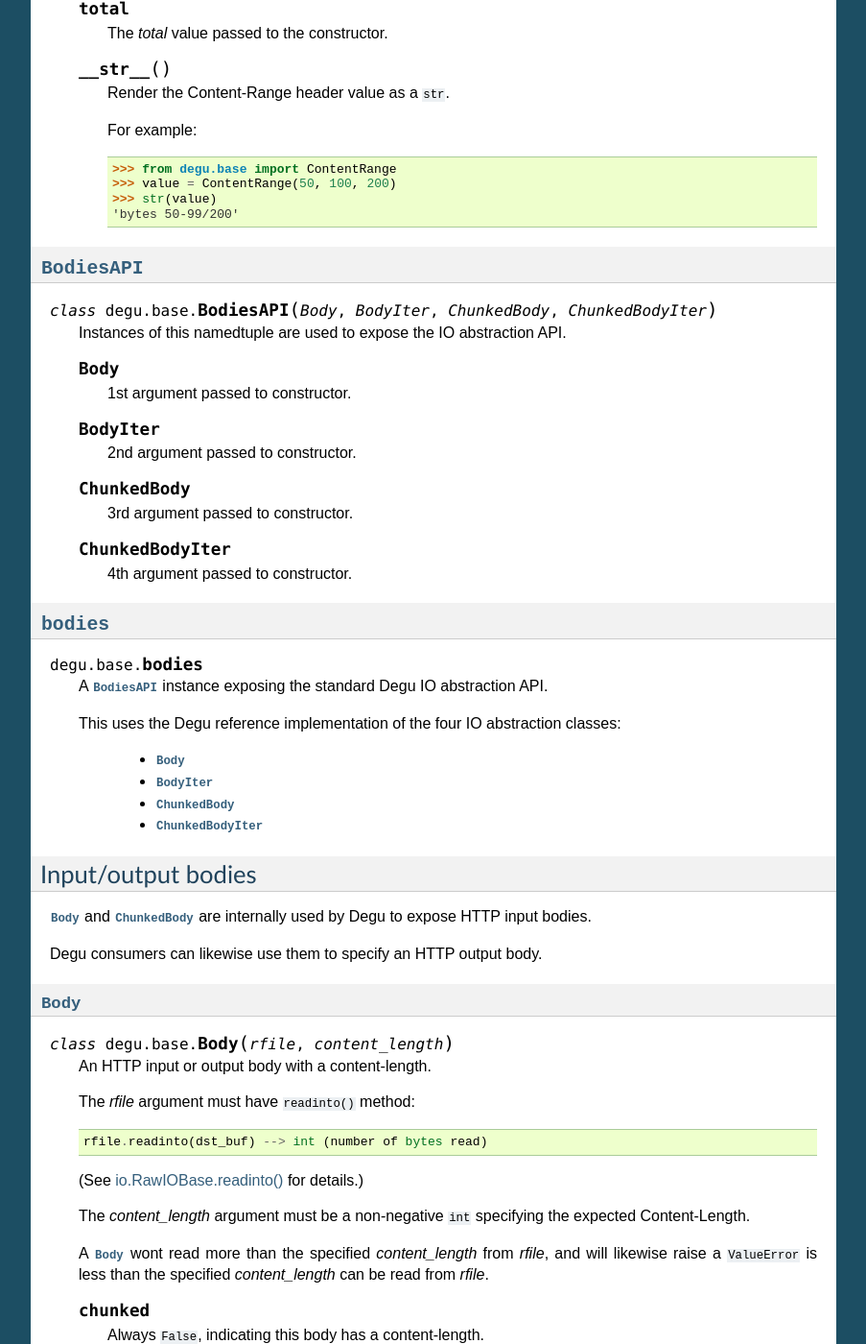
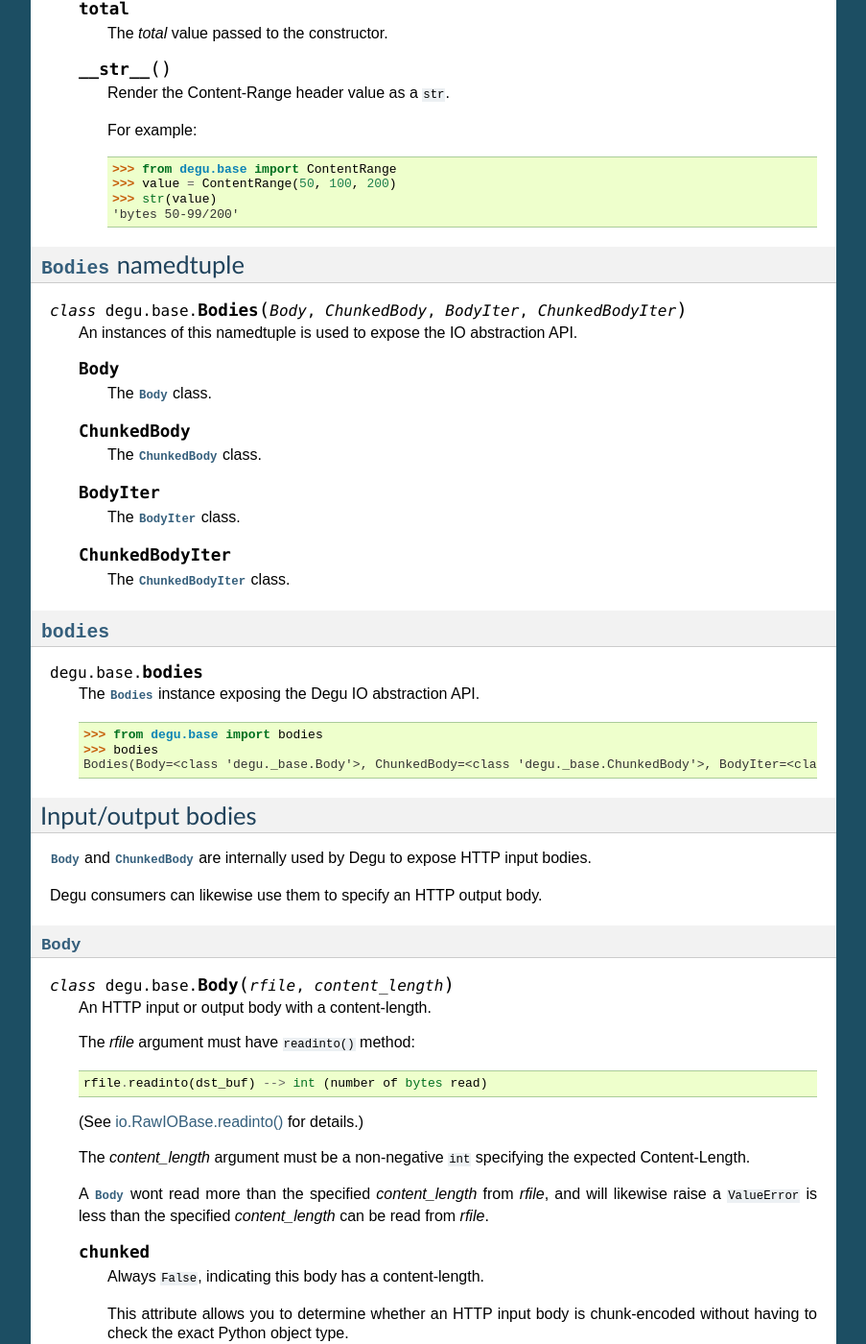
Before and after one commit to json420/degu, a Sphinx documentation site: the page built from doc/degu.base.rst, in a window 1280 px wide and 1400 px high, scrolled down 2488 px. Shown: the whole window at 96% size, without its empty margins (198-1101 px from the left). Built offline with Sphinx 7.4.7, drawn with Linux system fonts in a browser that asks for light colours; some of the changed text lies outside the part shown.

Commit message:
More documentation work, fix some typos

```diff
--- a/doc/degu.base.rst
+++ b/doc/degu.base.rst
@@ -169,28 +169,28 @@
         'bytes 50-99/200'
 
 
-:class:`BodiesAPI`
-------------------
+:class:`Bodies` namedtuple
+--------------------------
 
-.. class:: BodiesAPI(Body, BodyIter, ChunkedBody, ChunkedBodyIter)
+.. class:: Bodies(Body, ChunkedBody, BodyIter, ChunkedBodyIter)
 
-    Instances of this namedtuple are used to expose the IO abstraction API.
+    An instances of this namedtuple is used to expose the IO abstraction API.
 
     .. attribute:: Body
 
-        1st argument passed to constructor.
+        The :class:`Body` class.
+
+    .. attribute:: ChunkedBody
+
+        The :class:`ChunkedBody` class.
 
     .. attribute:: BodyIter
 
-        2nd argument passed to constructor.
-
-    .. attribute:: ChunkedBody
-
-        3rd argument passed to constructor.
+        The :class:`BodyIter` class.
 
     .. attribute:: ChunkedBodyIter
 
-        4th argument passed to constructor.
+        The :class:`ChunkedBodyIter` class.
 
 
 
@@ -200,15 +200,11 @@
 
 .. data:: bodies
 
-    A :class:`BodiesAPI` instance exposing the standard Degu IO abstraction API.
+    The :class:`Bodies` instance exposing the Degu IO abstraction API.
 
-    This uses the Degu reference implementation of the four IO abstraction
-    classes:
-
-        * :class:`Body`
-        * :class:`BodyIter`
-        * :class:`ChunkedBody`
-        * :class:`ChunkedBodyIter`
+    >>> from degu.base import bodies
+    >>> bodies
+    Bodies(Body=<class 'degu._base.Body'>, ChunkedBody=<class 'degu._base.ChunkedBody'>, BodyIter=<class 'degu._base.BodyIter'>, ChunkedBodyIter=<class 'degu._base.ChunkedBodyIter'>)
 
 
 Input/output bodies
@@ -372,10 +368,10 @@
 -------------
 
 Degu consumers can use a :class:`BodyIter` or a :class:`ChunkedBodyIter` to
-specify an HTTP output body.
+specify an HTTP output body that will be generated from an abritrary iterable
+object.
 
-Also, :class:`ChunkedBodyIter` can be quite handy for unity testing, for
-example:
+:class:`ChunkedBodyIter` can also be quite handy for unit testing, for example:
 
 >>> from io import BytesIO
 >>> from degu.base import bodies
```
Also changed, not shown: other parts of doc/degu.base.rst (+2 -2 lines), doc/changelog.rst (+8 -0 lines), doc/tutorial.rst (+16 -5 lines).
